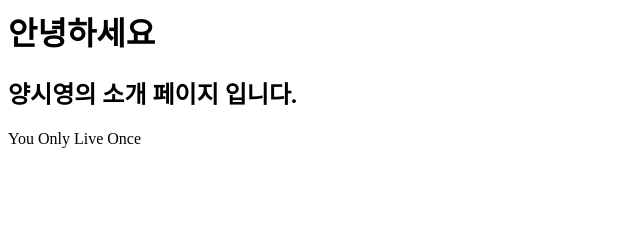
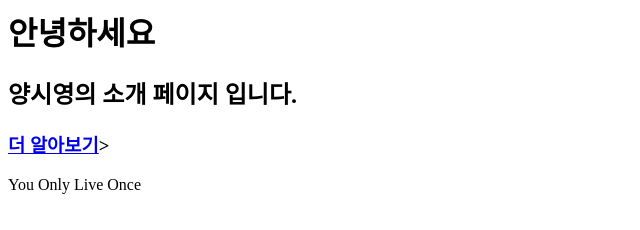
Before and after one commit to Yangsiyoung0901/practice_git, a plain HTML site: page simple_webpage/index.html in a window 1280 px wide. Shown: the whole page, without its empty margins (0-640 px from the left). Drawn offline with Linux system fonts and the light colour scheme.

Commit message:
index.html에 a태그 추가

```diff
--- a/simple_webpage/index.html
+++ b/simple_webpage/index.html
@@ -1,7 +1,9 @@
 <h1>안녕하세요</h1>
 
 <h2>양시영의 소개 페이지 입니다.</h2>
-
+<h3>
+    <a href="info.html">더 알아보기</a>></a>
+</h3>
 <p>
     You Only Live Once
 </p>
```
